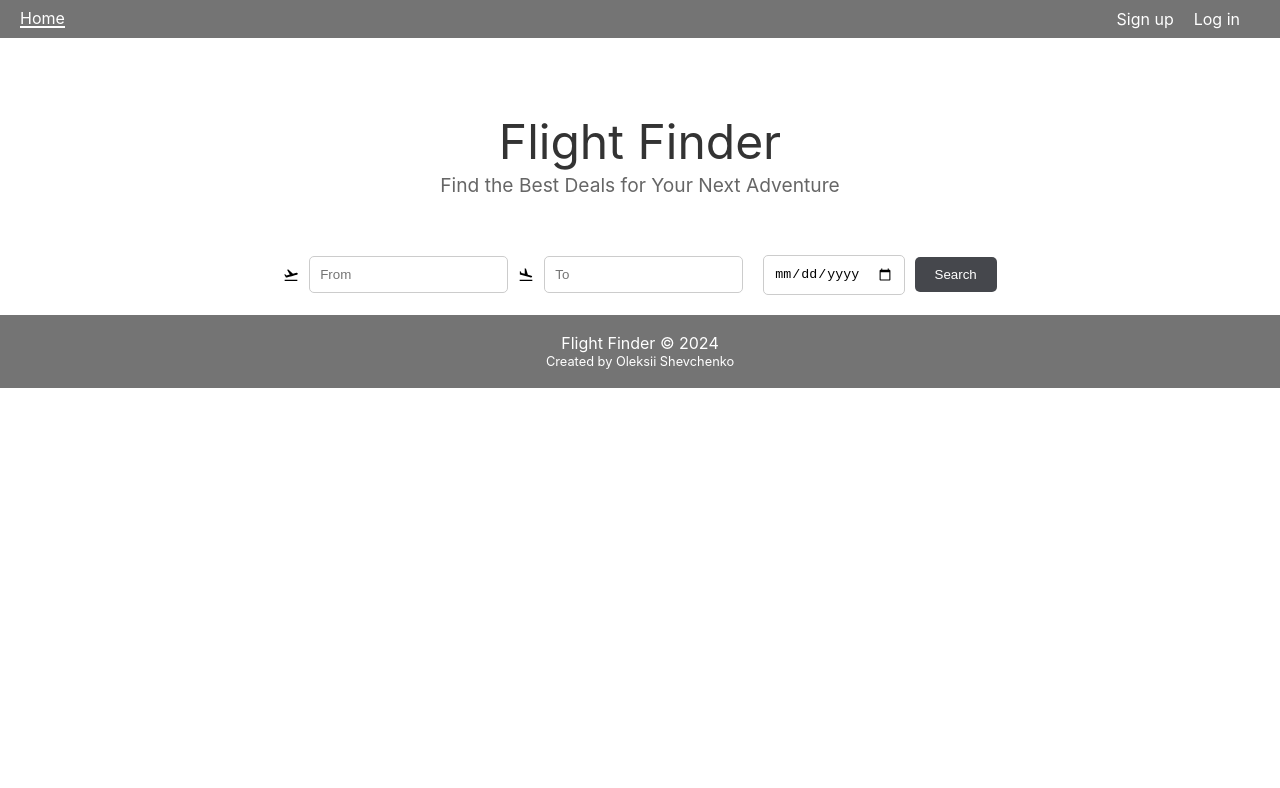
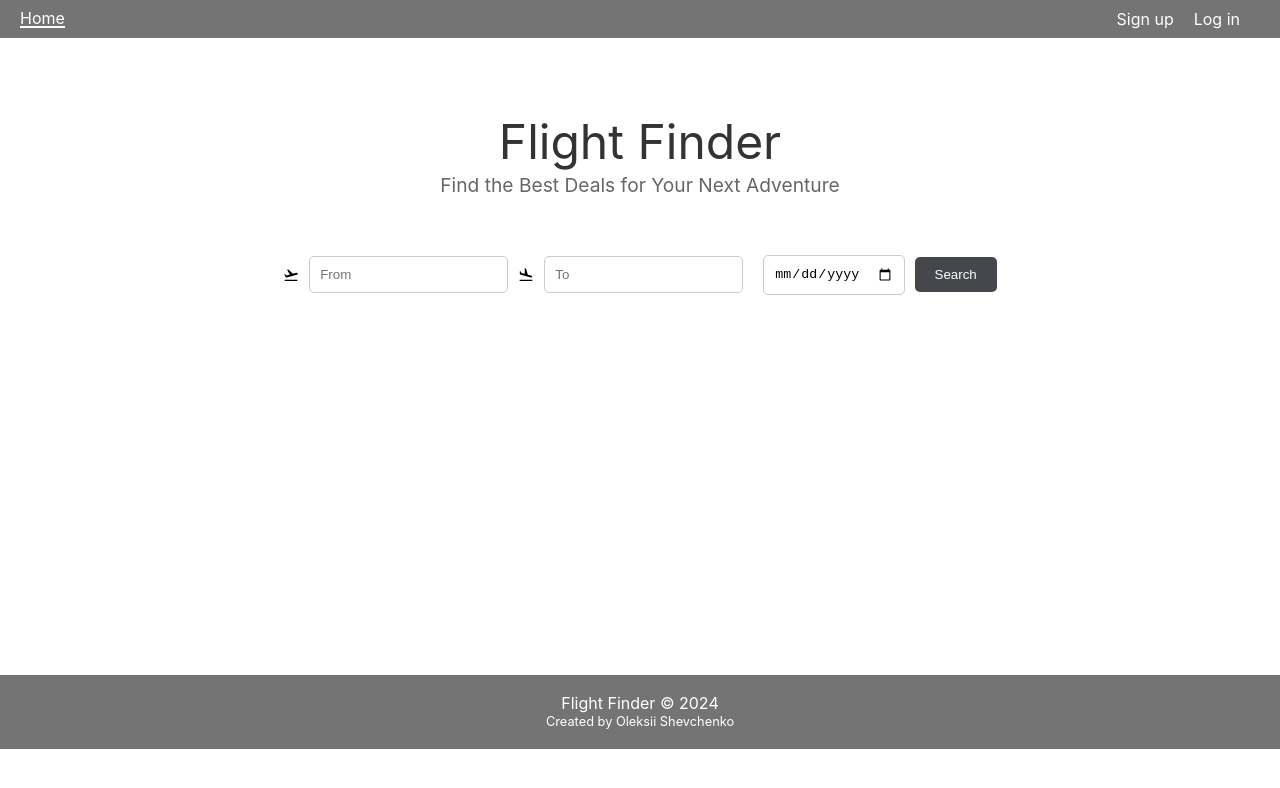
Before and after one commit to ShevchenkoOl/letenky, a React (Create React App) app: page / in a window 1280 px wide. Shown: the top 788 px of the page. Built offline with nearby package versions, Linux system fonts and the light colour scheme.

Commit message:
modified app.js

```diff
--- a/src/App.js
+++ b/src/App.js
@@ -1,10 +1,11 @@
 import { Routes, Route } from "react-router-dom";
-import WellcomePage from "./pages/WelcomePage/WellcomePage";
-import AuthPage from "./pages/AuthPage/AuthPage";
-import RegistPage from "./pages/RegistrPage/RegistPage";
-import { Component } from "react";
+import { lazy, Suspense, Component } from "react";
 
 import "./style/index.scss";
+
+const WellcomePage = lazy(() => import ("./pages/WelcomePage/WellcomePage"));
+const AuthPage = lazy(() => import ("./pages/AuthPage/AuthPage"));
+const RegistPage= lazy(() => import ("./pages/RegistrPage/RegistPage"));
 
 class App extends Component {
   state = {
@@ -20,6 +21,7 @@ class App extends Component {
     console.log("object :>> ", this.state);
     return (
       <>
+      <Suspense fallback={<div>Loading...</div>}>
         <Routes>
           <Route
             path="/"
@@ -28,6 +30,7 @@ class App extends Component {
           <Route path="/login" element={<AuthPage />} />
           <Route path="/signup" element={<RegistPage />} />
         </Routes>
+        </Suspense>
       </>
     );
   }
--- a/src/components/FligthSearch/fligthSearch.module.scss
+++ b/src/components/FligthSearch/fligthSearch.module.scss
@@ -1,6 +1,6 @@
-// .container{
-//   height: 55vh;
-// }
+.container{
+  height: 55vh;
+}
 
 .flightSearch {
   display: flex;
--- a/src/components/Footer/footer.module.scss
+++ b/src/components/Footer/footer.module.scss
@@ -6,6 +6,7 @@
     display: flexbox;
     bottom: 0;
     width: 100%;
+    // height: 80vh;
   }
 
   .text {
--- a/src/style/_common.scss
+++ b/src/style/_common.scss
@@ -1,8 +1,9 @@
-html, body {
-  height: 100%;
-  margin: 0;
-  padding: 0;
-}
+// html, body {
+//   margin: 0;
+//   height: 100%;
+//   // display: flex; /*Přidáno zobrazení vlastností: flex; na body tag použít flexbox.*/
+//   // flex-direction: column;
+// }
 
 body {
     margin: 0;
```
